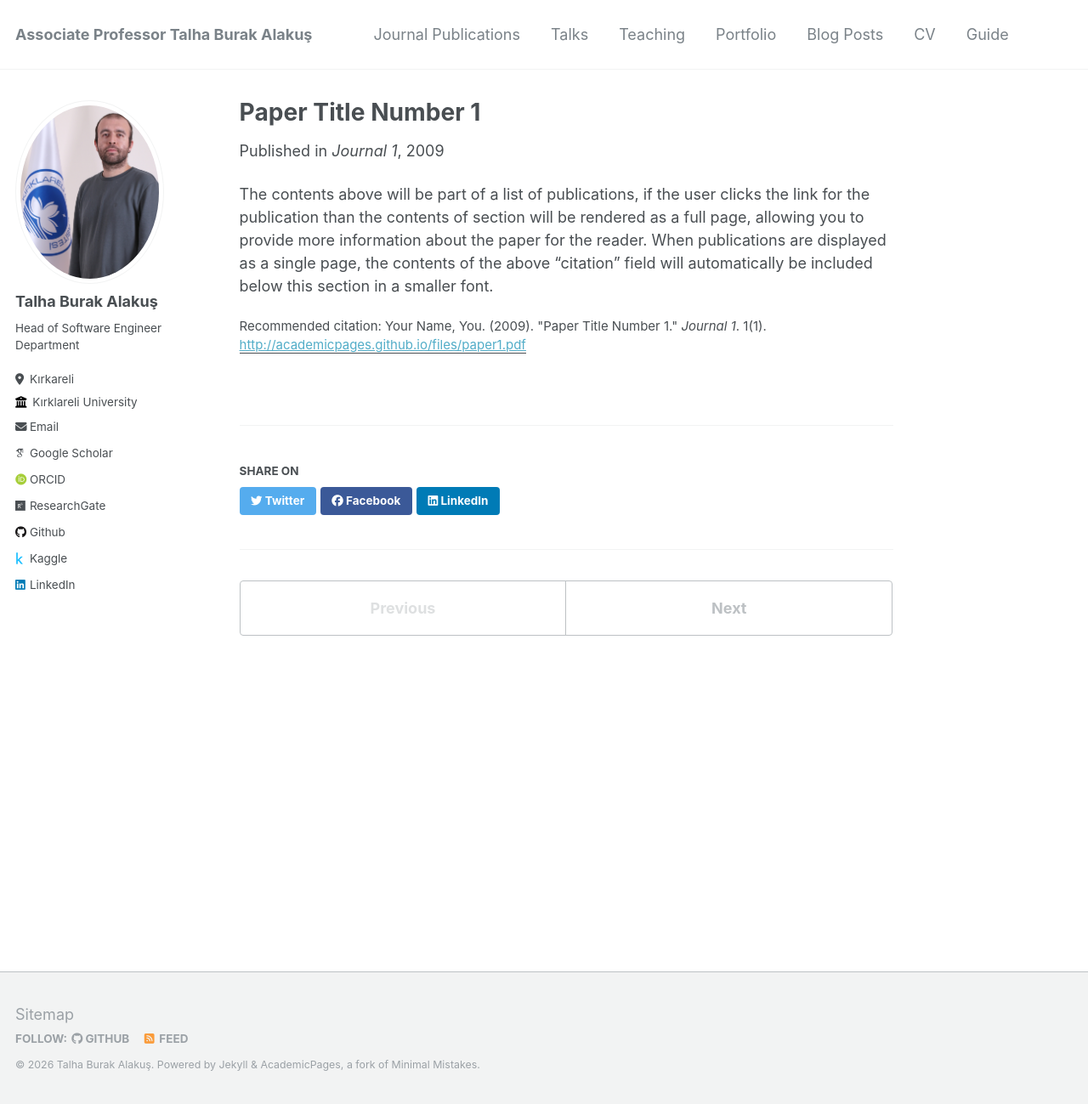
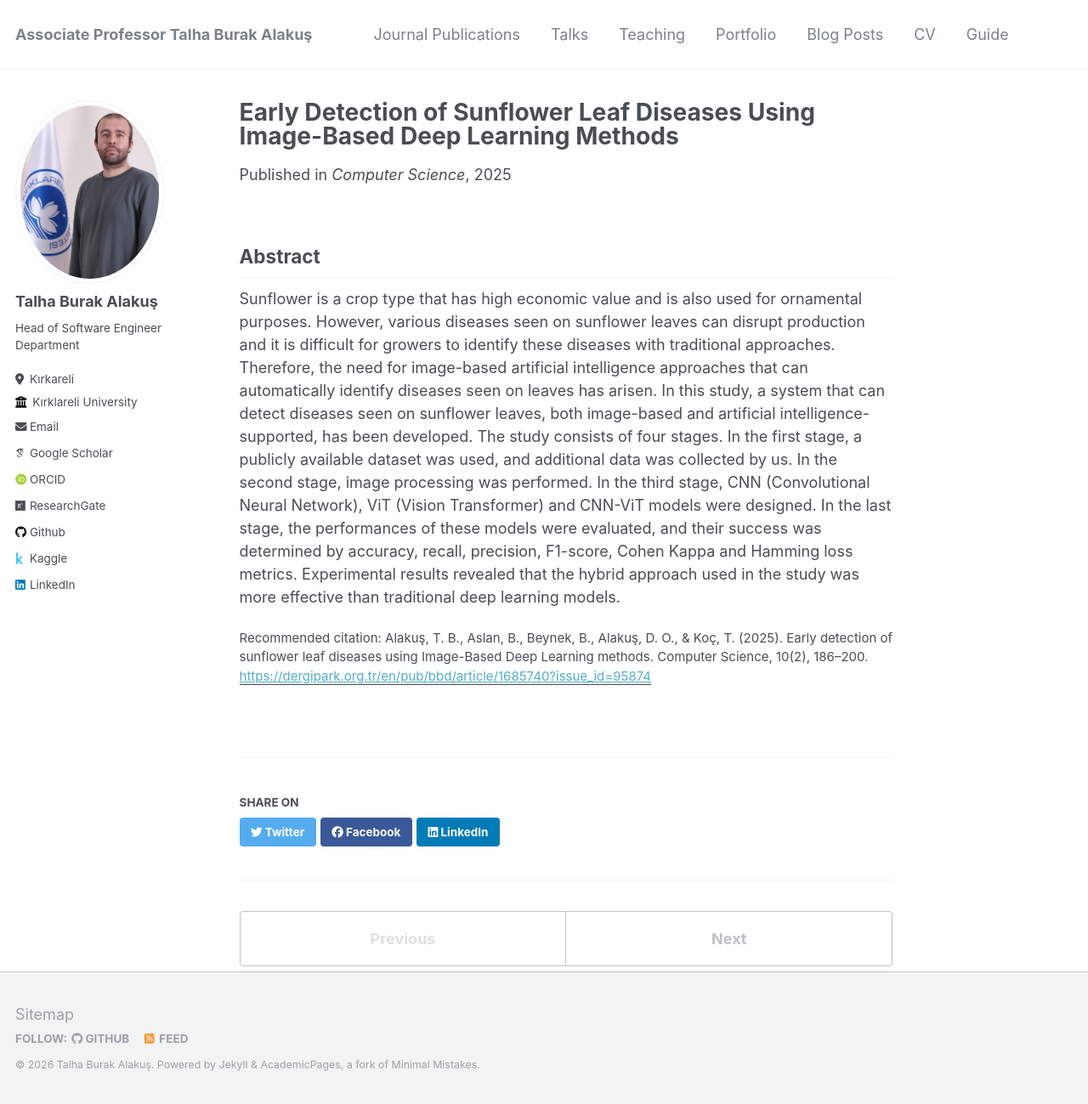
Before and after one commit to burakalakuss/talhaburakalakus.github.io, a Jekyll site: the page built from _publications/2009-10-01-paper-title-number-1.md, in a window 1280 px wide and 1299 px high. Shown: the whole window at 85% size. Built offline with Jekyll 4.4.1, drawn with Linux system fonts in a browser that asks for light colours; some web fonts are replaced.

Commit message:
Update 2009-10-01-paper-title-number-1.md

```diff
--- a/_publications/2009-10-01-paper-title-number-1.md
+++ b/_publications/2009-10-01-paper-title-number-1.md
@@ -1,12 +1,13 @@
 ---
-title: "Paper Title Number 1"
+title: "Early Detection of Sunflower Leaf Diseases Using Image-Based Deep Learning Methods"
 collection: publications
 permalink: /publication/2009-10-01-paper-title-number-1
-excerpt: 'This paper is about the number 1. The number 2 is left for future work.'
-date: 2009-10-01
-venue: 'Journal 1'
-paperurl: 'http://academicpages.github.io/files/paper1.pdf'
-citation: 'Your Name, You. (2009). &quot;Paper Title Number 1.&quot; <i>Journal 1</i>. 1(1).'
+excerpt: 'This study presents an image-based artificial intelligence system for detecting diseases on sunflower leaves. CNN, ViT, and hybrid CNN-ViT models are developed and evaluated using multiple performance metrics.'
+date: 2025-01-12
+venue: 'Computer Science'
+paperurl: 'https://dergipark.org.tr/en/pub/bbd/article/1685740?issue_id=95874'
+citation: 'Alakuş, T. B., Aslan, B., Beynek, B., Alakuş, D. O., & Koç, T. (2025). Early detection of sunflower leaf diseases using Image-Based Deep Learning methods. Computer Science, 10(2), 186–200.'
 ---
 
-The contents above will be part of a list of publications, if the user clicks the link for the publication than the contents of section will be rendered as a full page, allowing you to provide more information about the paper for the reader. When publications are displayed as a single page, the contents of the above "citation" field will automatically be included below this section in a smaller font.
+## Abstract
+Sunflower is a crop type that has high economic value and is also used for ornamental purposes. However, various diseases seen on sunflower leaves can disrupt production and it is difficult for growers to identify these diseases with traditional approaches. Therefore, the need for image-based artificial intelligence approaches that can automatically identify diseases seen on leaves has arisen. In this study, a system that can detect diseases seen on sunflower leaves, both image-based and artificial intelligence-supported, has been developed. The study consists of four stages. In the first stage, a publicly available dataset was used, and additional data was collected by us. In the second stage, image processing was performed. In the third stage, CNN (Convolutional Neural Network), ViT (Vision Transformer) and CNN-ViT models were designed. In the last stage, the performances of these models were evaluated, and their success was determined by accuracy, recall, precision, F1-score, Cohen Kappa and Hamming loss metrics. Experimental results revealed that the hybrid approach used in the study was more effective than traditional deep learning models.
```
